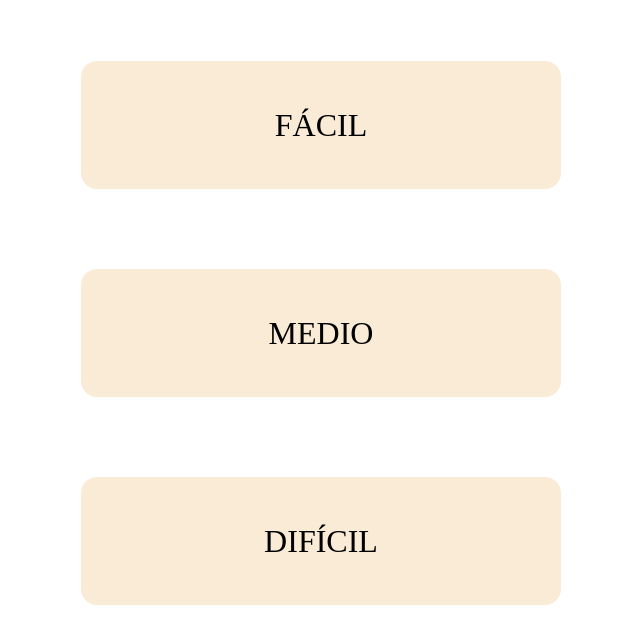
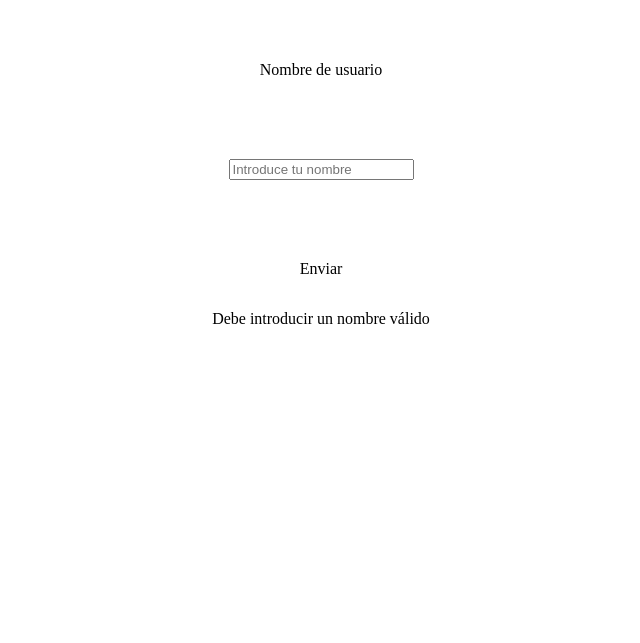
Before and after one commit to hmateu/MasterMindProject, a plain HTML site: page pages/level.html in a window 1280 px wide. Both pictures are taken after a click on the element "Enviar". Shown: the part 151-794 px from the top of the page, without its empty margins (319-959 px from the left). Drawn offline with Linux system fonts and the light colour scheme.

Commit message:
feat: Adds an error message if you do not enter any names

```diff
--- a/js/user.js
+++ b/js/user.js
@@ -1,6 +1,11 @@
 const sendUser = () => {
     let user = document.getElementById("name").value;
-    window.sessionStorage.setItem("user",user);
-    document.getElementById("userForm").classList.add("hidden");
-    document.getElementById("showLevels").classList.remove("hidden");
+    if(user != "" && user != null){
+        window.sessionStorage.setItem("user",user);
+        document.getElementById("userForm").classList.add("hidden");
+        document.getElementById("showLevels").classList.remove("hidden");
+        document.getElementById("errorMessage").classList.add("hidden");
+    }else{
+        document.getElementById("errorMessage").classList.remove("hidden");
+    }
 }
--- a/pages/level.html
+++ b/pages/level.html
@@ -25,6 +25,11 @@
             <a class="levelBtn easyLevel" href="#" id="easyLvl">FÁCIL</a>
             <a class="levelBtn mediumLevel" href="#" id="mediumLvl">MEDIO</a>
             <a class="levelBtn hardLevel" href="#" id="hardLvl">DIFÍCIL</a>
+        </div>
+        <div class="masterMainBody levelsBody hidden" id="errorMessage">
+            <div class="messageUser">
+                Debe introducir un nombre válido
+            </div>
         </div>
     </div>
     <!-- <div class="container">
```
